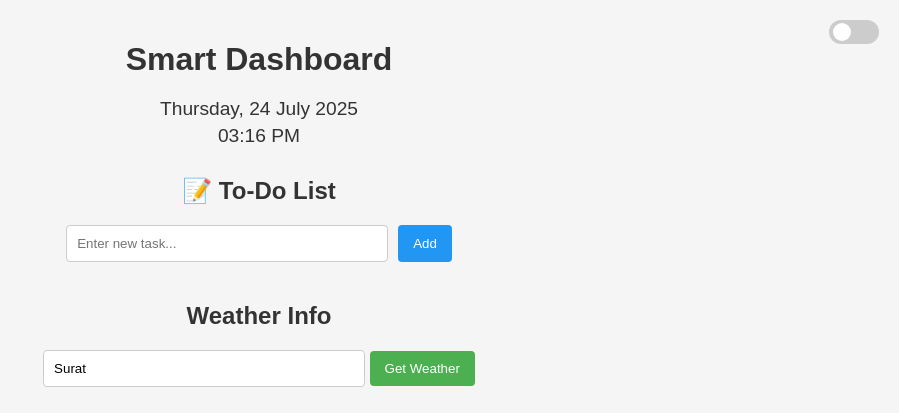
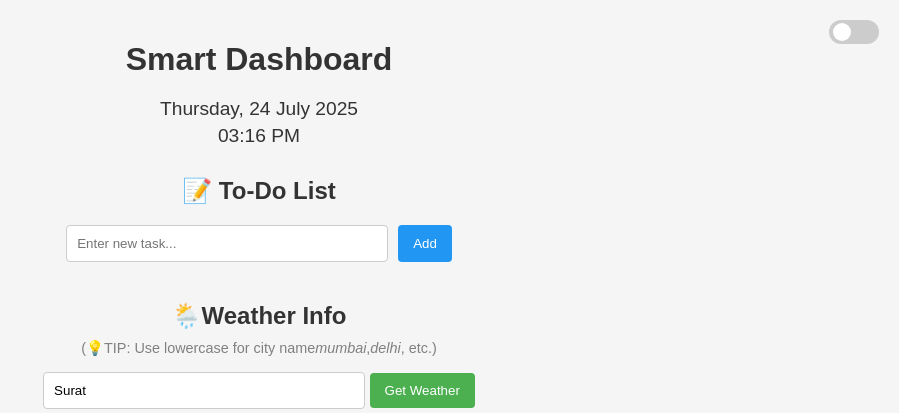
Before and after one commit to CodeyBite/smart-dashboard, a Flask app: page / in a window 1280 px wide. Shown: the top 413 px of the page, without its empty margins (381-1280 px from the left). Run offline with Flask 3, Linux system fonts and the light colour scheme; data that the repository does not hold is empty.

Commit message:
Add lowercase city tip in weather section

```diff
--- a/templates/index.html
+++ b/templates/index.html
@@ -190,7 +190,10 @@
         </div>
 
         <div class="weather-section">
-            <h2>Weather Info</h2>
+            <h2>🌦️Weather Info</h2>
+            <p style="font-size: 0.9em; color: gray; margin-top: -10px;">
+                (💡TIP: Use lowercase for city name<em>mumbai</em>,<em>delhi</em>, etc.)
+            </p>
             <form method="POST">
                 <input type="text" name="city" placeholder="Enter city name" value="{{ city or '' }}" />
                 <button type="submit">Get Weather</button>
```
